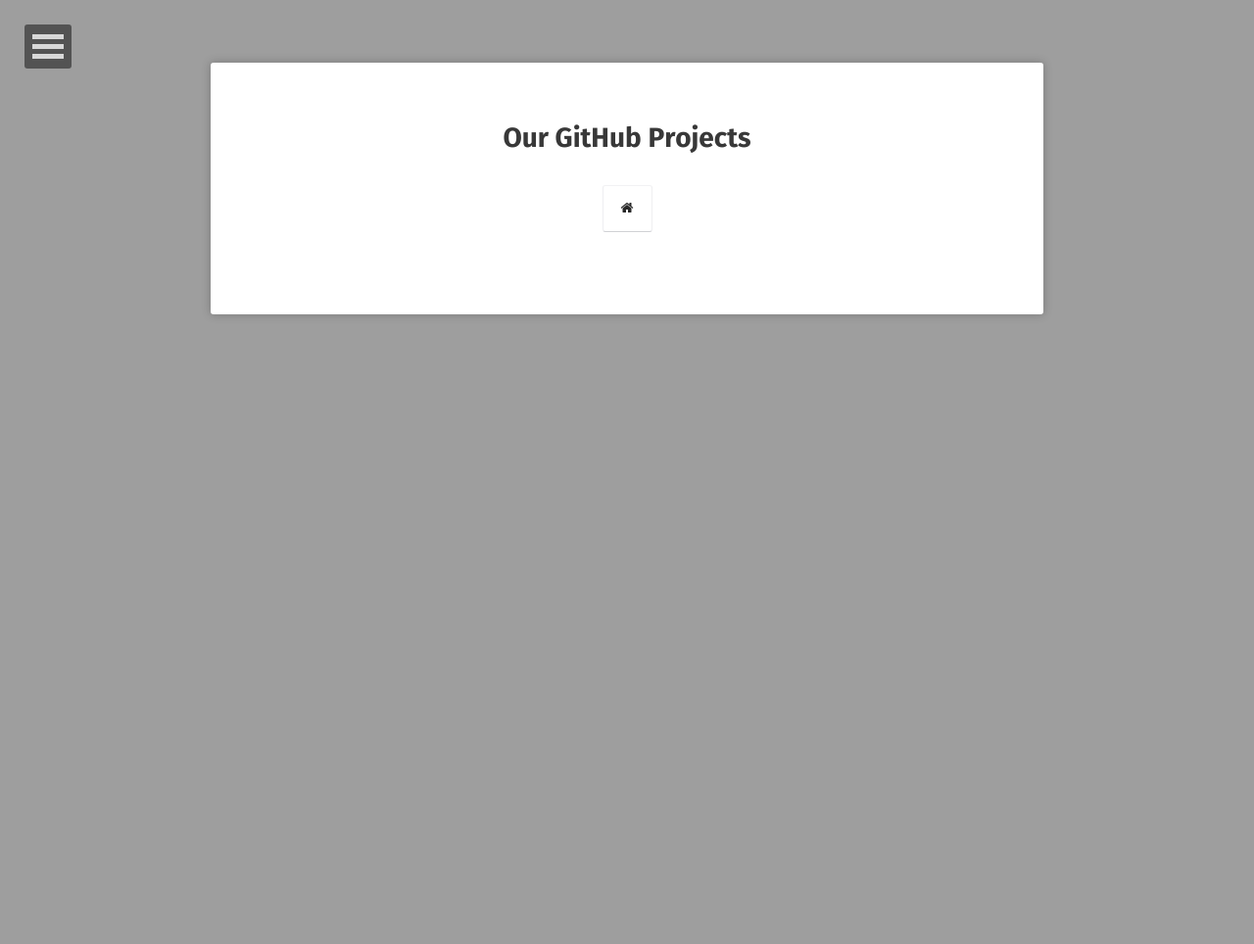
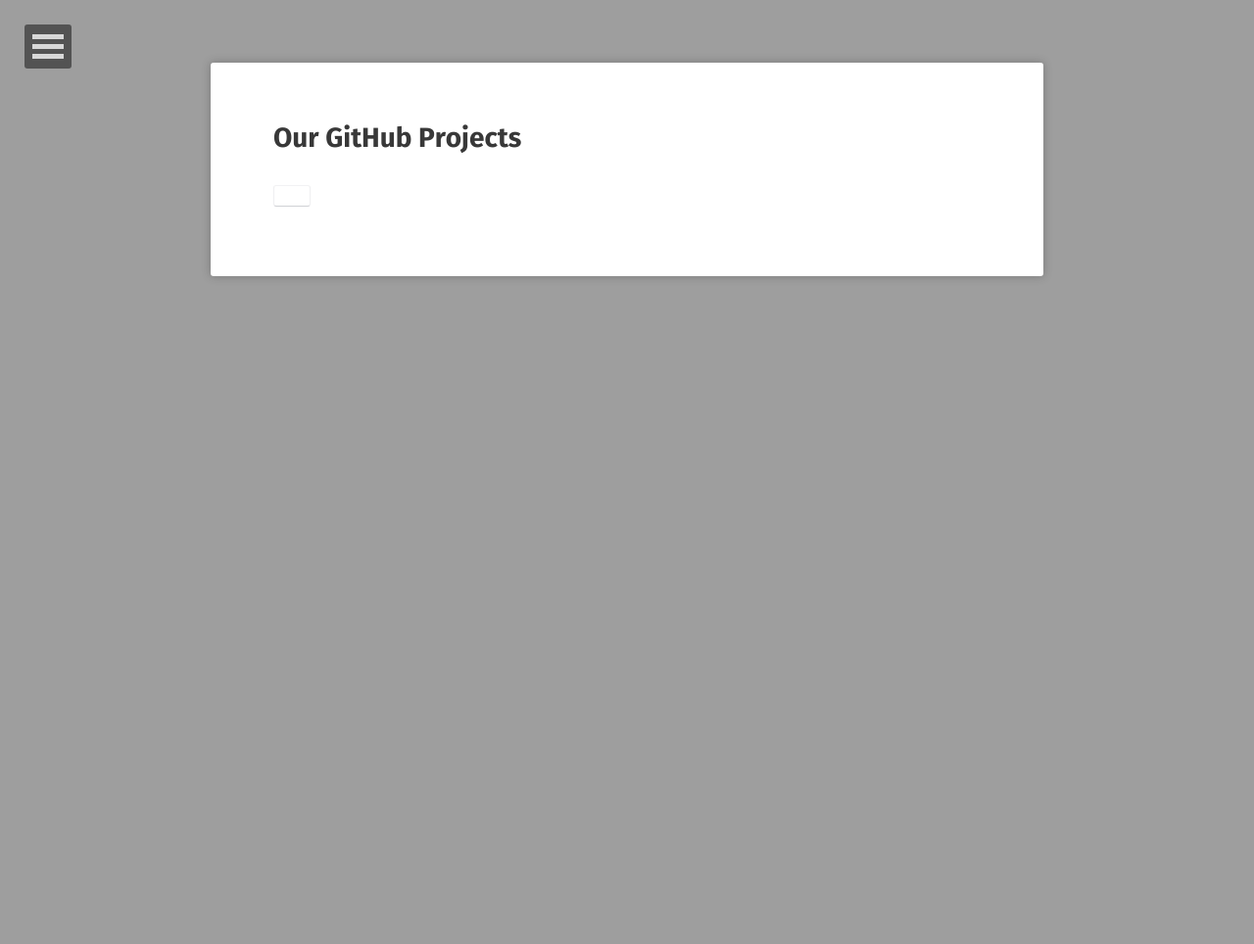
Before and after one commit to arahkun/arahkun.github.io, a Jekyll site: the page built from projects/index.md, in a window 1280 px wide. Shown: the whole page at 98% size. Built offline with Jekyll 4.4.1, drawn with Linux system fonts in a browser that asks for light colours; some web fonts are replaced.

Commit message:
Update project.html

```diff
--- a/_layouts/project.html
+++ b/_layouts/project.html
@@ -15,13 +15,12 @@
     <header class="header" role="banner">
         <div class="wrapper animated fadeIn">
             <div class="content">
-                <div class="post-title">
+                <div class="project">
                     <h1>{{ page.title }}</h1>
                     <a class="btn zoombtn" href="{{site.url}}">
-                        <i class="fa fa-home"></i>
                     </a>
                 </div>
-                <div class="post-list">
+                <div class="project">
                     {% for post in site.posts %}
                         {% if post.project %}
                     <ul>
```
